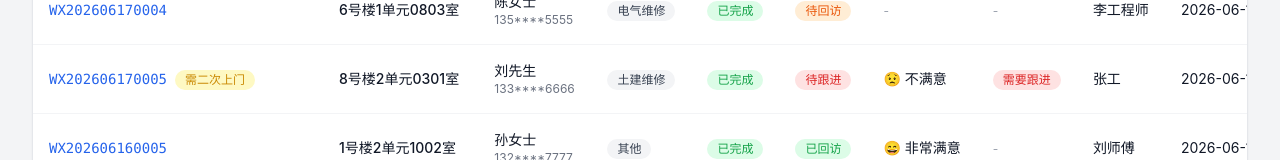
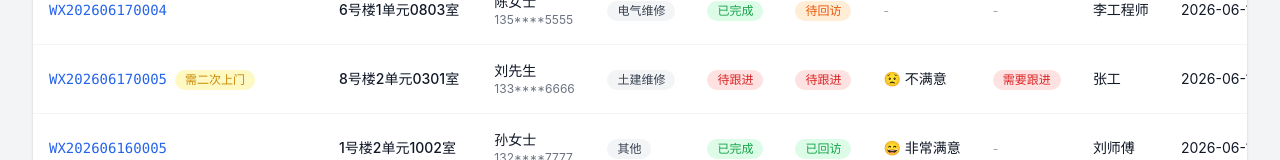
Before and after one commit to snoopyma0711-jpg/lwj-75, a Vue app: page /repair in a window 1280 px wide. Shown: the part 733-893 px from the top of the page. Built offline with nearby package versions, Linux system fonts and the light colour scheme.

Commit message:
.2930638506172601:0b891bf4987a4484497243bbe0175b30_6a32752fee15cded9f6a7dff.6a3286acee15cded9f6a816c.6a3286ac7047212a3320d9ff:Trae CN.T(2026/6/17 19:36:12)

```diff
--- a/src/views/repair/RepairDetail.vue
+++ b/src/views/repair/RepairDetail.vue
@@ -52,7 +52,7 @@
         <div class="card p-5">
           <div class="flex items-start justify-between mb-4">
             <h2 class="text-lg font-semibold text-gray-900">报修信息</h2>
-            <span class="badge" :class="getStatusClass(order.status)">{{ getStatusLabel(order.status) }}</span>
+            <span class="badge" :class="getStatusClass(getDisplayStatus(order))">{{ getStatusLabel(getDisplayStatus(order)) }}</span>
           </div>
 
           <div class="grid grid-cols-2 gap-4 text-sm">
@@ -437,7 +437,7 @@
                   v-for="level in satisfactionLevels"
                   :key="level.value"
                   type="button"
-                  @click="visitForm.satisfaction = level.value"
+                  @click="visitForm.satisfaction = level.value; visitErrors.satisfaction = ''"
                   class="flex-1 py-2 px-1 rounded-lg border-2 transition-all text-center"
                   :class="visitForm.satisfaction === level.value
                     ? 'border-primary-500 bg-primary-50 text-primary-700'
@@ -621,6 +621,7 @@ const getStatusClass = (status) => {
     case 'processing': return 'bg-yellow-100 text-yellow-600'
     case 'completed': return 'bg-green-100 text-green-600'
     case 'cancelled': return 'bg-gray-100 text-gray-500'
+    case 'followup': return 'bg-red-100 text-red-600'
     default: return 'bg-gray-100 text-gray-600'
   }
 }
@@ -632,8 +633,14 @@ const getStatusLabel = (status) => {
     case 'processing': return '处理中'
     case 'completed': return '已完成'
     case 'cancelled': return '已取消'
+    case 'followup': return '待跟进'
     default: return status
   }
+}
+
+const getDisplayStatus = (order) => {
+  if (order.visitStatus === 'followup') return 'followup'
+  return order.status
 }
 
 const getSourceLabel = (source) => {
--- a/src/views/repair/RepairList.vue
+++ b/src/views/repair/RepairList.vue
@@ -152,7 +152,7 @@
                 <span class="badge bg-gray-100 text-gray-700">{{ getCategoryLabel(order.category) }}</span>
               </td>
               <td>
-                <span class="badge" :class="getStatusClass(order.status)">{{ getStatusLabel(order.status) }}</span>
+                <span class="badge" :class="getStatusClass(getDisplayStatus(order))">{{ getStatusLabel(getDisplayStatus(order)) }}</span>
               </td>
               <td>
                 <span v-if="order.visitStatus" class="badge" :class="getVisitStatusClass(order.visitStatus)">
@@ -309,6 +309,7 @@ const getStatusClass = (status) => {
     case 'processing': return 'bg-yellow-100 text-yellow-600'
     case 'completed': return 'bg-green-100 text-green-600'
     case 'cancelled': return 'bg-gray-100 text-gray-500'
+    case 'followup': return 'bg-red-100 text-red-600'
     default: return 'bg-gray-100 text-gray-600'
   }
 }
@@ -320,8 +321,14 @@ const getStatusLabel = (status) => {
     case 'processing': return '处理中'
     case 'completed': return '已完成'
     case 'cancelled': return '已取消'
+    case 'followup': return '待跟进'
     default: return status
   }
+}
+
+const getDisplayStatus = (order) => {
+  if (order.visitStatus === 'followup') return 'followup'
+  return order.status
 }
 
 const getEngineerName = (id) => {
```
